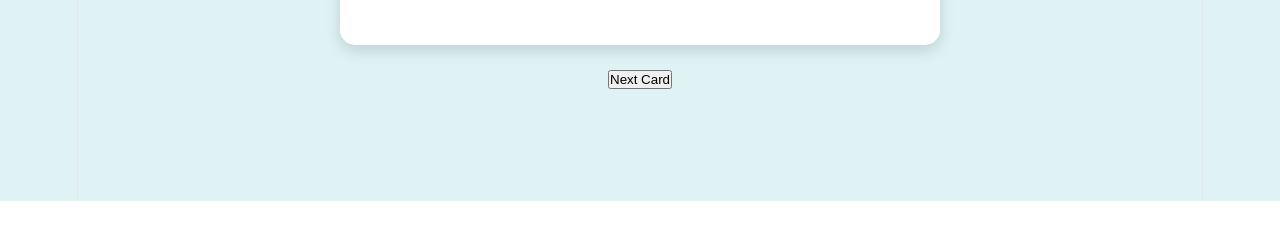
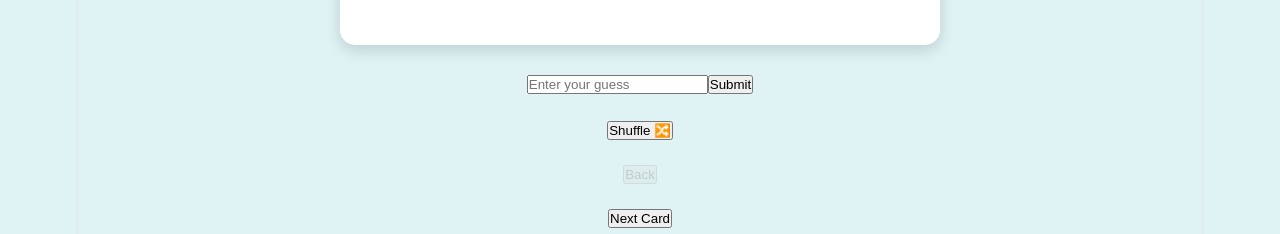
Before and after one commit to anjaniir35/Euro-Explore, a React (Vite) app: page / in a window 1280 px wide. Shown: the part 599-833 px from the top of the page. Before the commit the page ends 800 px from the top, so only its background shows below. Built offline with nearby package versions, Linux system fonts and the light colour scheme.

Commit message:
Complete Project 3 features

```diff
--- a/src/App.css
+++ b/src/App.css
@@ -100,10 +100,11 @@ header p {
 
 /* Tablet */
 
-@media (max-width: 1000px)
+@media (max-width: 1000px) {
   header h1 {
     font-size: 40px;
   }
+}
 
 /* Phone */
 
@@ -120,3 +121,18 @@ header p {
     font-size: 16px;
   }
 }
+
+.correct {
+  color: green;
+  font-weight: bold;
+}
+
+.incorrect {
+  color: red;
+  font-weight: bold;
+}
+
+button:disabled {
+  opacity: 0.5;
+  cursor: not-allowed;
+}
--- a/src/App.jsx
+++ b/src/App.jsx
@@ -2,7 +2,6 @@ import { useState } from "react";
 import "./App.css";
 
 const flashcards = [
-
   {
     question: "What is the capital of the United Kingdom?",
     answer: "London",
@@ -98,17 +97,53 @@ function Flashcard({ question, answer, image, flipped, onClick }) {
 
 function App() {
   const [currentCard, setCurrentCard] = useState(0);
+  const [cardOrder, setCardOrder] = useState([...flashcards]);
   const [flipped, setFlipped] = useState(false);
+  const [guess, setGuess] = useState("");
+  const [feedback, setFeedback] = useState("");
 
   const nextCard = () => {
-    let randomCard = Math.floor(Math.random() * flashcards.length);
+  if (currentCard < cardOrder.length - 1) {
+    setCurrentCard(currentCard + 1);
+    setFlipped(false);
+    setGuess("");
+    setFeedback("");
+  }
+};
 
-    while (randomCard === currentCard) {
-      randomCard = Math.floor(Math.random() * flashcards.length);
+const previousCard = () => {
+  if (currentCard > 0) {
+    setCurrentCard(currentCard - 1);
+    setFlipped(false);
+    setGuess("");
+    setFeedback("");
   }
+};
 
-    setCurrentCard(randomCard);
+const shuffleCards = () => {
+  const shuffled = [...cardOrder].sort(() => Math.random() - 0.5);
+  setCardOrder(shuffled);
+  setCurrentCard(0);
   setFlipped(false);
+  setGuess("");
+  setFeedback("");
+};
+
+ const checkAnswer = () => {
+  const userAnswer = guess
+    .trim()
+    .toLowerCase()
+    .replace(/[.,!?]/g, "");
+
+  const correctAnswer = cardOrder[currentCard].answer
+    .toLowerCase()
+    .replace(/[.,!?]/g, "");
+
+  if (userAnswer === correctAnswer) {
+    setFeedback("Correct!");
+  } else {
+    setFeedback("Incorrect!");
+  }
 };
 
   return (
@@ -121,14 +156,47 @@ function App() {
 
       <main className="card-grid">
         <Flashcard
-          question={flashcards[currentCard].question}
-          answer={flashcards[currentCard].answer}
-          image={flashcards[currentCard].image}
+          question={cardOrder[currentCard].question}
+          answer={cardOrder[currentCard].answer}
+          image={cardOrder[currentCard].image}
           flipped={flipped}
           onClick={() => setFlipped(!flipped)}
         />
 
-        <button onClick={nextCard}>Next Card</button>
+        <div className="guess-section">
+          <input
+            type="text"
+            placeholder="Enter your guess"
+            value={guess}
+            onChange={(e) => setGuess(e.target.value)}
+          />
+
+          <button onClick={checkAnswer}>Submit</button>
+
+          <p className={feedback === "Correct!" ? "correct" : "incorrect"}>
+             {feedback}
+          </p>
+        </div>
+
+        <button onClick={shuffleCards}>
+          Shuffle 🔀
+        </button>
+
+        <button
+        onClick={previousCard}
+        disabled={currentCard === 0}
+        >
+
+        Back
+        </button>
+
+        <button
+        onClick={nextCard}
+        disabled={currentCard === cardOrder.length - 1}
+        >
+
+        Next Card
+        </button>
       </main>
     </div>
   );
```
Also changed, not shown: 1 other file (tests, documents, lock files or other folders). Lines whose indentation alone changed are shown as unchanged.
